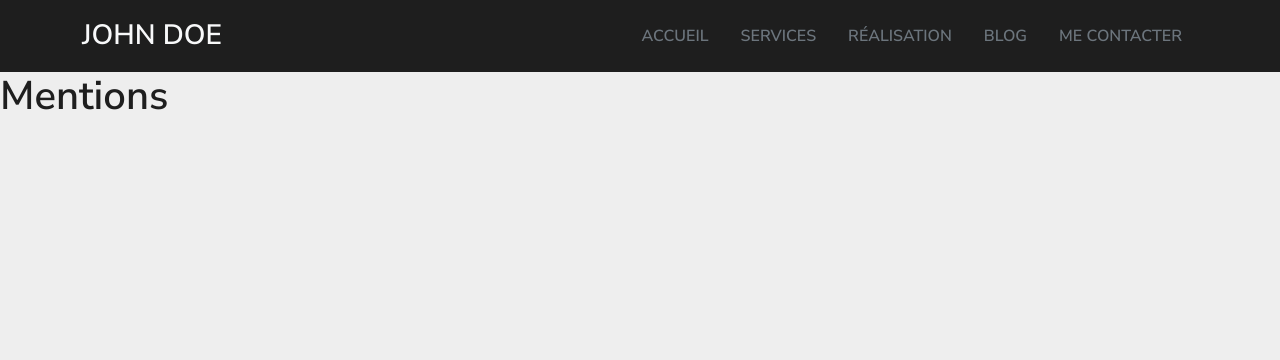
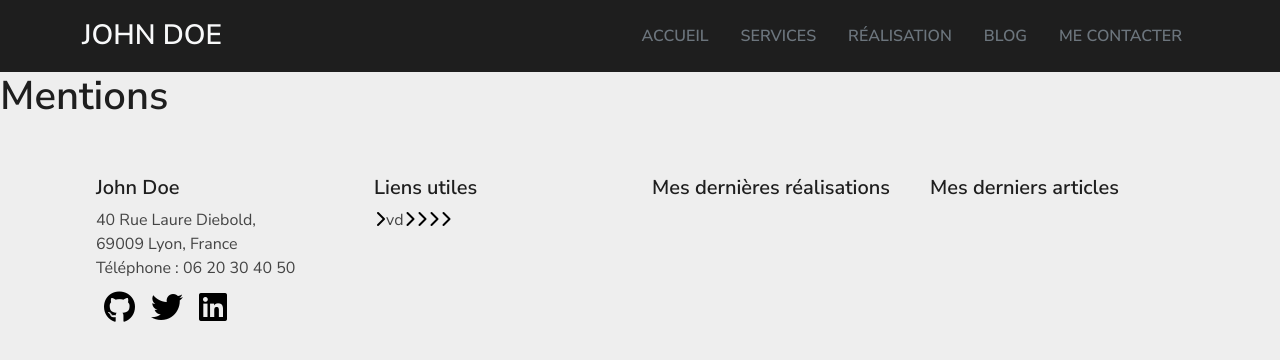
Before and after one commit to Anaiitat/CV-React, a React (Vite) app: page /mentions in a window 1280 px wide. Shown: the top 360 px of the page. Built offline with nearby package versions, Linux system fonts and the light colour scheme.

Commit message:
Ajout base footer + 1er colone

```diff
--- a/src/App.jsx
+++ b/src/App.jsx
@@ -6,6 +6,7 @@ import Realisation from "./pages/Realisation";
 import Blog from "./pages/Blog";
 import Contact from "./pages/Contact";
 import Mentions from "./pages/Mentions";
+import Footer from "./components/Footer"
 import "./css/App.css";
 
 function App() {
@@ -20,6 +21,7 @@ function App() {
         <Route path="contact" element={<Contact />} />
         <Route path="mentions" element={<Mentions />} />
       </Routes>
+      <Footer/>
     </div>
   );
 }
--- /dev/null
+++ b/src/components/Footer.jsx
@@ -0,0 +1,60 @@
+import React from "react";
+
+const Footer = () => {
+    return (
+      <footer className="pt-5">
+        <div className="container-fluid px-5">
+          <div className="row px-5 ">
+            <div className="col-lg-3 col-md-6 ">
+              <h5>John Doe</h5>
+              <address>
+                <p className="m-0">
+                  40 Rue Laure Diebold, <br />
+                  69009 Lyon, France
+                </p>
+                <p>Téléphone : 06 20 30 40 50</p>
+              </address>
+              <div>
+                <a className="p-2 ">
+                  <i class="fa-brands fa-github fa-2xl"></i>
+                </a>
+                <a className="p-2">
+                  <i class="fa-brands fa-twitter fa-2xl"></i>
+                </a>
+                <a className="p-2">
+                  <i class="fa-brands fa-linkedin fa-2xl"></i>
+                </a>
+              </div>
+            </div>
+            <div className="col-lg-3 col-md-6">
+              <h5>Liens utiles</h5>
+              <a>
+                <i class="fa-solid fa-chevron-right"></i>vd
+              </a>
+              <a>
+                <i class="fa-solid fa-chevron-right"></i>
+              </a>
+              <a>
+                <i class="fa-solid fa-chevron-right"></i>
+              </a>
+              <a>
+                <i class="fa-solid fa-chevron-right"></i>
+              </a>
+              <a>
+                <i class="fa-solid fa-chevron-right"></i>
+              </a>
+            </div>
+            <div className="col-lg-3 col-md-6">
+              <h5>Mes dernières réalisations</h5>
+            </div>
+            <div className="col-lg-3 col-md-6">
+              <h5>Mes derniers articles</h5>
+            </div>
+          </div>
+        </div>
+      </footer>
+    );
+
+}
+
+export default Footer;
--- a/src/css/App.css
+++ b/src/css/App.css
@@ -19,3 +19,7 @@ h1, h2, h3, h4, h5, h6 {
   font-weight: 600;
   color: #1e1e1e;
 }
+
+i{
+  color:black;
+}
```
